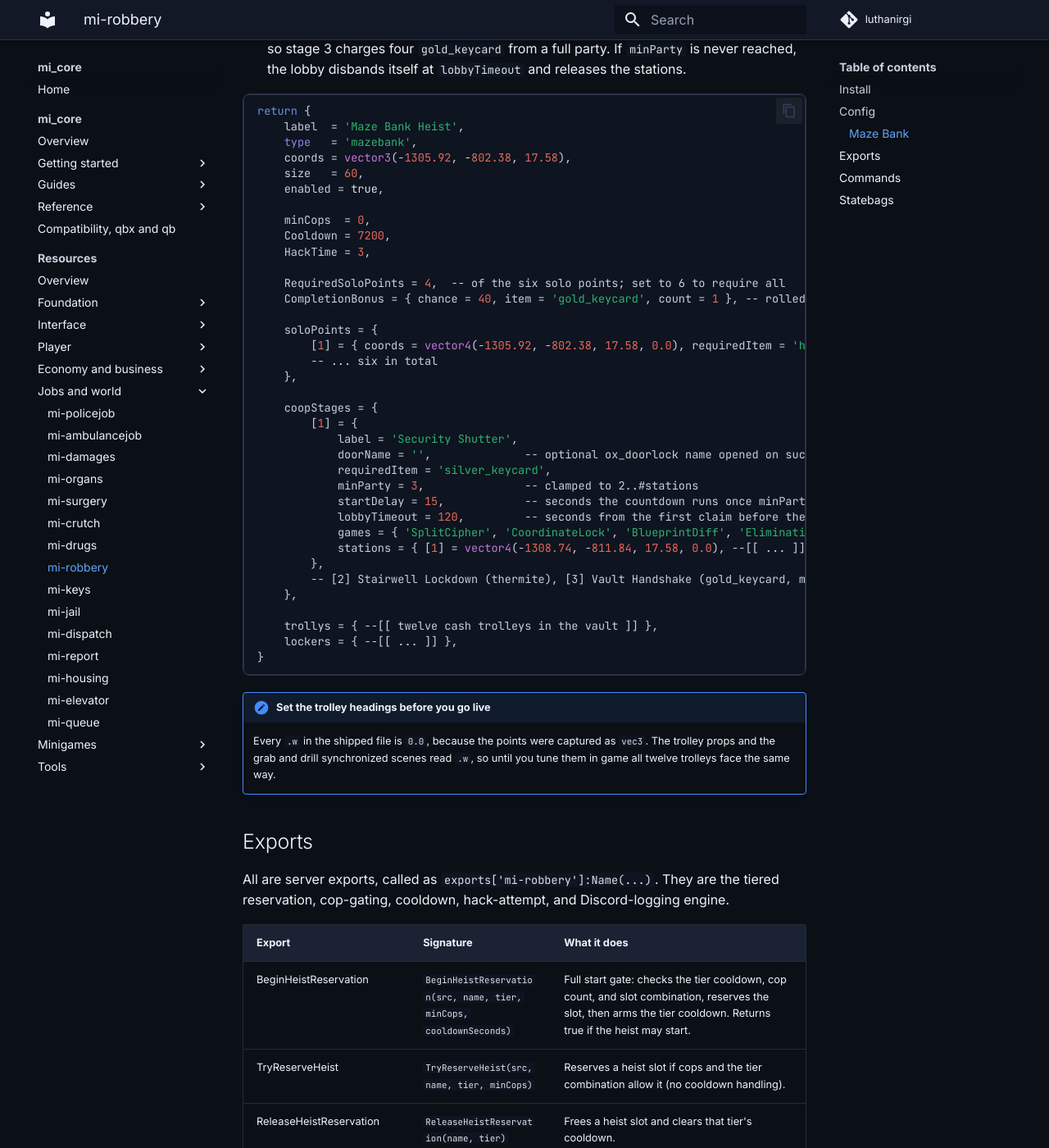
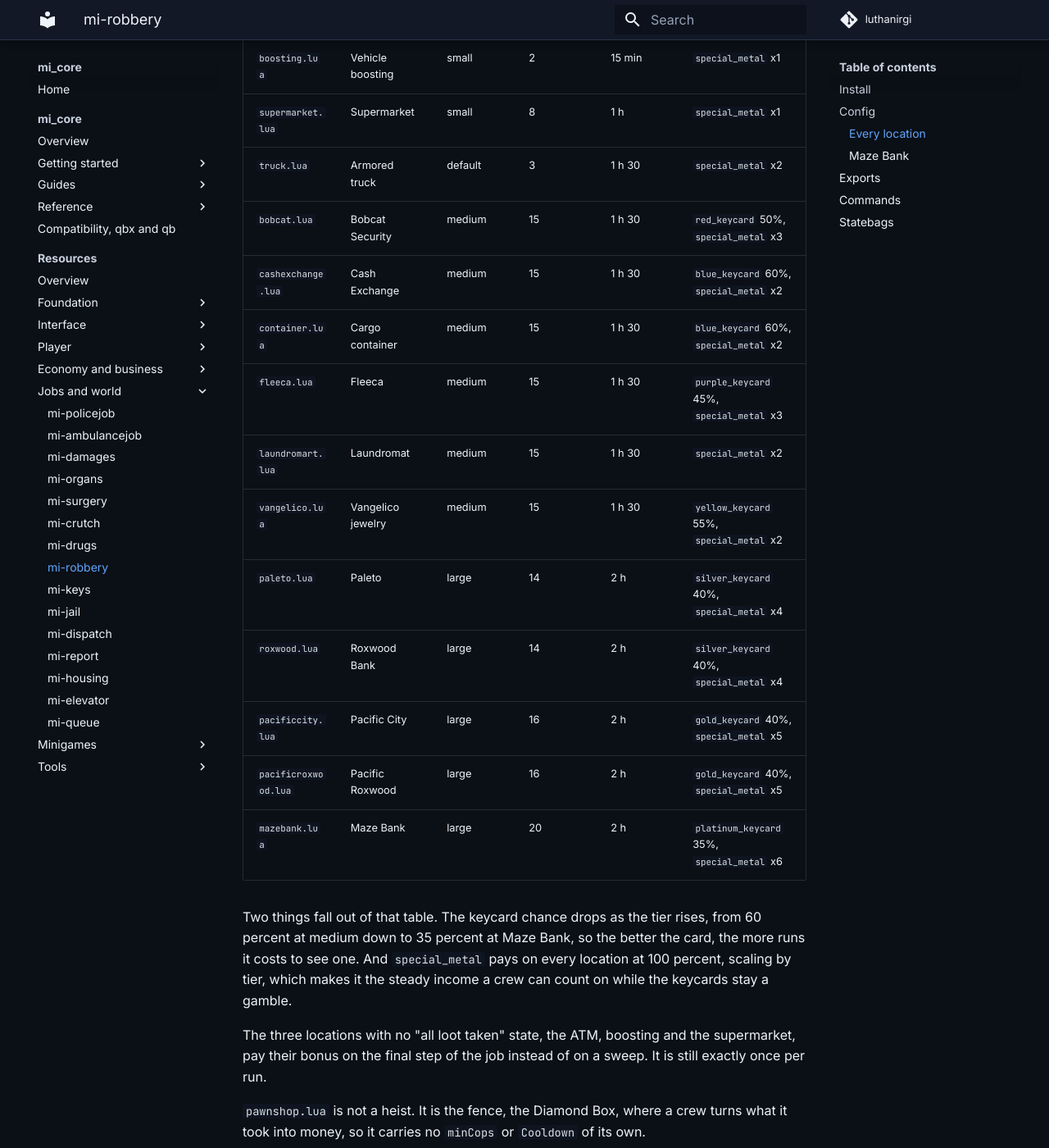
Before and after one commit to luthanirgi/luthanirgi.github.io, an MkDocs documentation site: the page built from docs/resources/mi-robbery.md, in a window 1280 px wide and 1400 px high, scrolled down 2133 px. Shown: the whole window at 82% size. Built offline with MkDocs 1.6.1 and Material for MkDocs 9.7.7, drawn with Linux system fonts in a browser that asks for light colours; some of the changed text lies outside the part shown.

Commit message:
docs; mi-robbery documents all sixteen locations, not just Maze Bank

````diff
--- a/docs/resources/mi-robbery.md
+++ b/docs/resources/mi-robbery.md
@@ -65,6 +65,34 @@ return {
     },
 }
 ```
+
+### Every location
+
+Each location is one file in `shared/config/`, so tuning one score never touches another. They all carry the same four knobs: `enabled`, `minCops` (officers on duty before it can start), `Cooldown` (seconds before that location can run again), and `CompletionBonus` (a list, rolled once the location is emptied).
+
+| File | Location | Tier | Cops | Cooldown | Completion bonus |
+|---|---|---|---|---|---|
+| `atmrobbery.lua` | ATM | small | 2 | 1 h | `special_metal` x1 |
+| `boosting.lua` | Vehicle boosting | small | 2 | 15 min | `special_metal` x1 |
+| `supermarket.lua` | Supermarket | small | 8 | 1 h | `special_metal` x1 |
+| `truck.lua` | Armored truck | default | 3 | 1 h 30 | `special_metal` x2 |
+| `bobcat.lua` | Bobcat Security | medium | 15 | 1 h 30 | `red_keycard` 50%, `special_metal` x3 |
+| `cashexchange.lua` | Cash Exchange | medium | 15 | 1 h 30 | `blue_keycard` 60%, `special_metal` x2 |
+| `container.lua` | Cargo container | medium | 15 | 1 h 30 | `blue_keycard` 60%, `special_metal` x2 |
+| `fleeca.lua` | Fleeca | medium | 15 | 1 h 30 | `purple_keycard` 45%, `special_metal` x3 |
+| `laundromart.lua` | Laundromat | medium | 15 | 1 h 30 | `special_metal` x2 |
+| `vangelico.lua` | Vangelico jewelry | medium | 15 | 1 h 30 | `yellow_keycard` 55%, `special_metal` x2 |
+| `paleto.lua` | Paleto | large | 14 | 2 h | `silver_keycard` 40%, `special_metal` x4 |
+| `roxwood.lua` | Roxwood Bank | large | 14 | 2 h | `silver_keycard` 40%, `special_metal` x4 |
+| `pacificcity.lua` | Pacific City | large | 16 | 2 h | `gold_keycard` 40%, `special_metal` x5 |
+| `pacificroxwood.lua` | Pacific Roxwood | large | 16 | 2 h | `gold_keycard` 40%, `special_metal` x5 |
+| `mazebank.lua` | Maze Bank | large | 20 | 2 h | `platinum_keycard` 35%, `special_metal` x6 |
+
+Two things fall out of that table. The keycard chance drops as the tier rises, from 60 percent at medium down to 35 percent at Maze Bank, so the better the card, the more runs it costs to see one. And `special_metal` pays on every location at 100 percent, scaling by tier, which makes it the steady income a crew can count on while the keycards stay a gamble.
+
+The three locations with no "all loot taken" state, the ATM, boosting and the supermarket, pay their bonus on the final step of the job instead of on a sweep. It is still exactly once per run.
+
+`pawnshop.lua` is not a heist. It is the fence, the Diamond Box, where a crew turns what it took into money, so it carries no `minCops` or `Cooldown` of its own.
 
 ### Maze Bank
 
````
